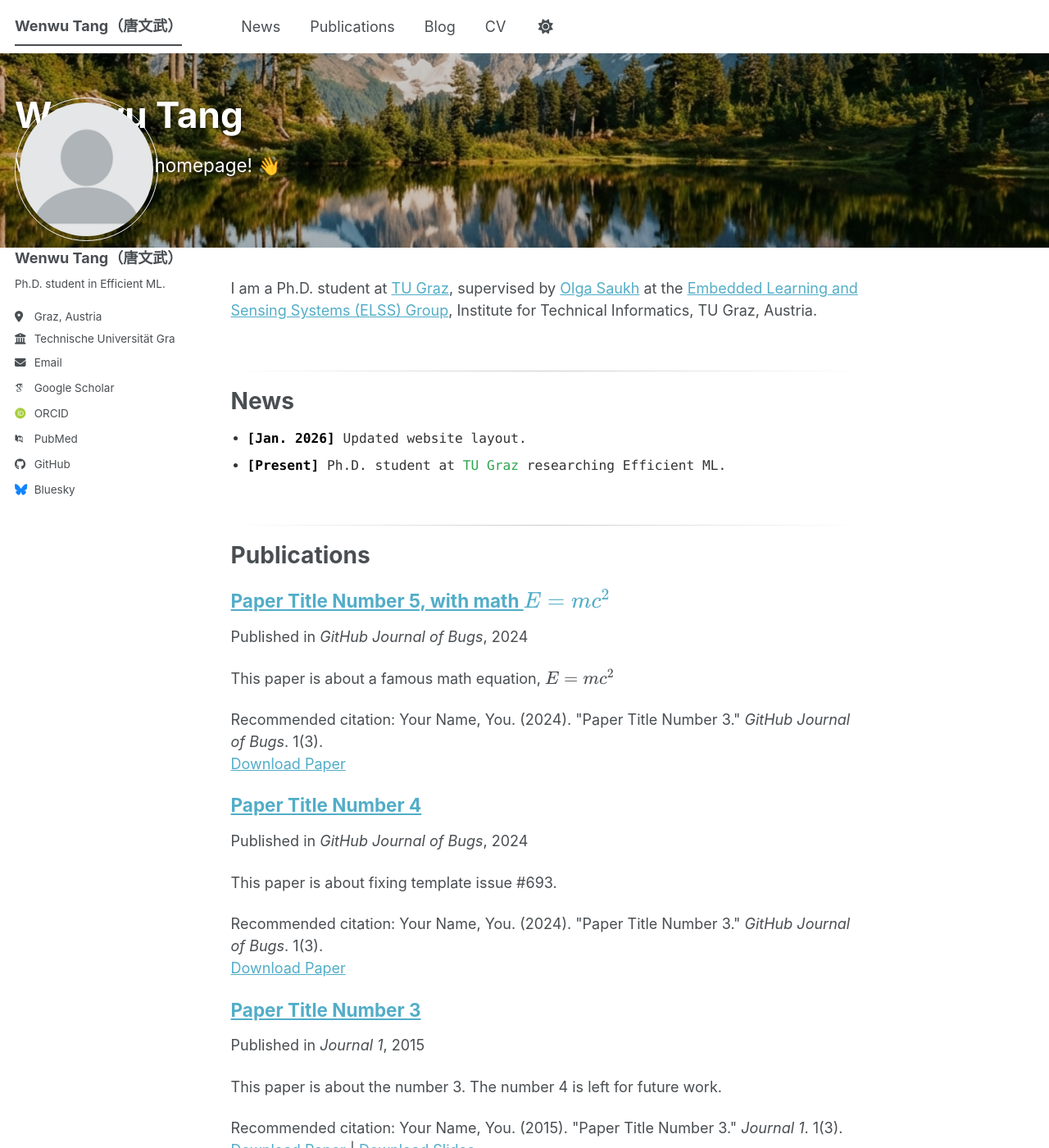
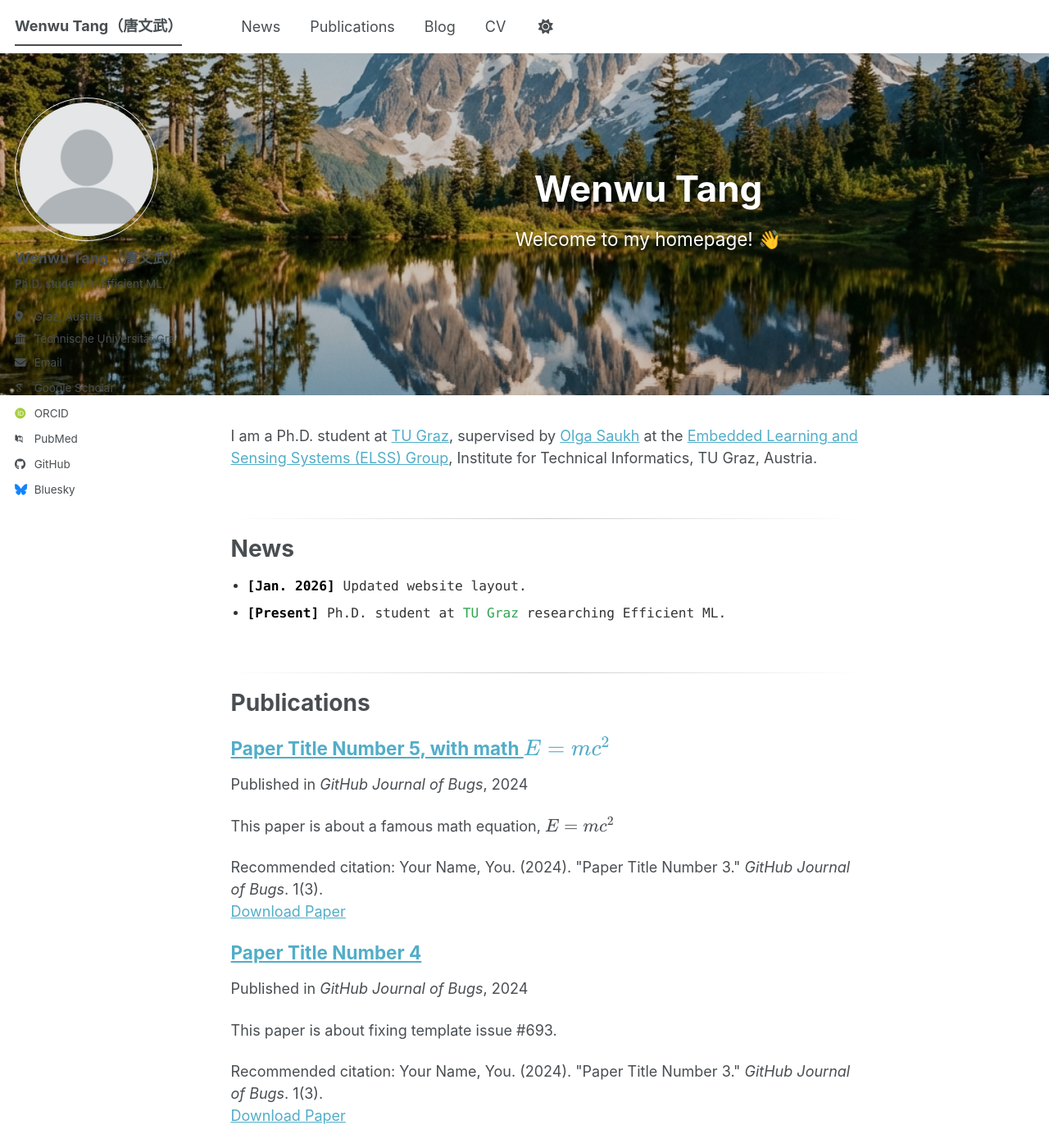
Before and after one commit to TWWinde/TWWinde.github.io, a Jekyll site: the page built from _pages/about.md, in a window 1280 px wide and 1400 px high. Shown: the whole window at 82% size. Built offline with Jekyll 4.4.1, drawn with Linux system fonts in a browser that asks for light colours; some web fonts are replaced; a script bundle is joined from its source files by our own code; library files that are not in the unit come from our copies.

Commit message:
adjust hero height and text position

```diff
--- a/_sass/layout/_page.scss
+++ b/_sass/layout/_page.scss
@@ -38,7 +38,7 @@
   margin-top: 0;
   line-height: 1;
 
-  & + .page__meta {
+  &+.page__meta {
     margin-top: -0.5em;
   }
 }
@@ -55,7 +55,9 @@
     border-bottom: 1px solid var(--global-border-color);
   }
 
-  p, li, dl {
+  p,
+  li,
+  dl {
     font-size: 1em;
   }
 
@@ -64,8 +66,8 @@
     margin: 0 0 $indent-var;
 
     /* sibling indentation*/
-    @if $paragraph-indent == true {
-      & + p {
+    @if $paragraph-indent ==true {
+      &+p {
         text-indent: $indent-var;
         margin-top: -($indent-var);
       }
@@ -101,7 +103,7 @@
   }
 
   /* blockquote citations */
-  blockquote + .small {
+  blockquote+.small {
     margin-top: -1.5em;
     padding-left: 1.25rem;
   }
@@ -117,7 +119,7 @@
   &--overlay {
     position: relative;
     margin-bottom: 2em;
-    padding: 3em 0;
+    padding: 8em 0;
     @include clearfix;
     background-size: cover;
     background-repeat: no-repeat;
@@ -133,8 +135,12 @@
       padding-left: 1em;
       padding-right: 1em;
 
-      @include breakpoint($x-large) {
+      @include breakpoint($large) {
         max-width: $x-large;
+        padding-left: 25%;
+        /* Move text to the right to avoid sidebar */
+        text-align: center;
+        /* Center the text */
       }
     }
 
@@ -148,6 +154,9 @@
 
     .page__lead {
       max-width: $medium;
+      margin-left: auto;
+      /* Center align within the new text area */
+      margin-right: auto;
     }
 
     .page__title {
@@ -300,6 +309,7 @@
   transition: $global-transition;
 
   &.disabled {
+
     input,
     button,
     textarea,
```
